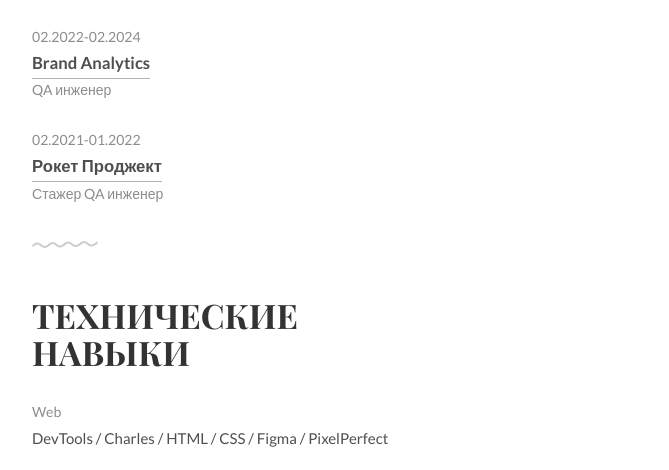
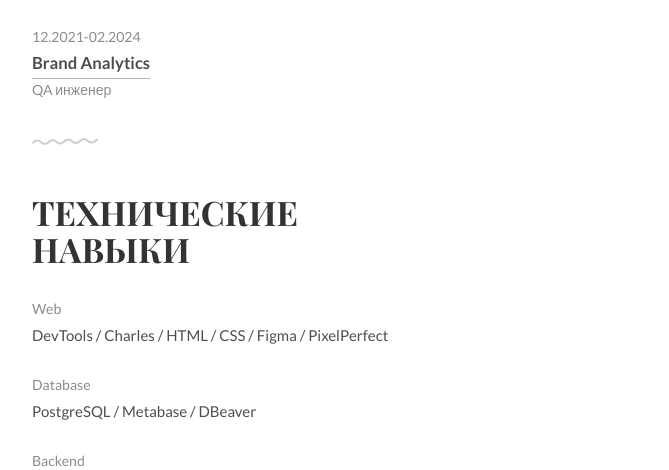
Before and after one commit to yajdytebya/yajdytebya.github.io, a plain HTML site: page index.html in a window 1280 px wide. Shown: the part 604-1074 px from the top of the page, without its empty margins (297-966 px from the left). Drawn offline with Linux system fonts and the light colour scheme.

Commit message:
changed the work experience

```diff
--- a/index.html
+++ b/index.html
@@ -64,14 +64,9 @@
 		<div class="container">
 			<h1>Опыт<br>Работы</h1>
 			<ul class="work-list">
-				<li>02.2022-02.2024</li>
+				<li>12.2021-02.2024</li>
 				<li><a href="#">Brand Analytics</a></li>
 				<li>QA инженер</li>
-			</ul>
-			<ul class="work-list">
-				<li>02.2021-01.2022</li>
-				<li><a href="#">Рокет Проджект</a></li>
-				<li>Стажер QA инженер</li>
 			</ul>
 		</div>
 	</div>
```
